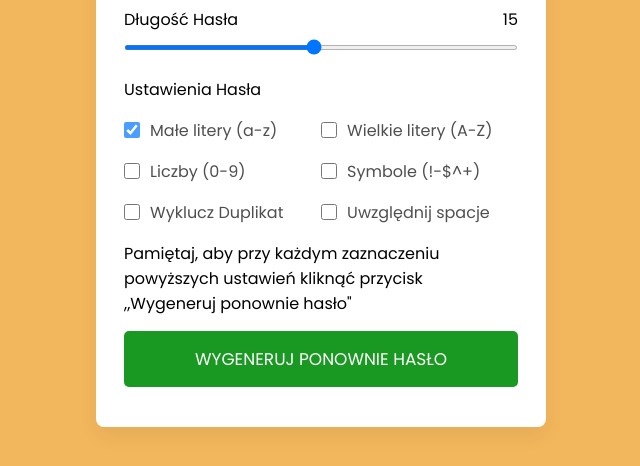
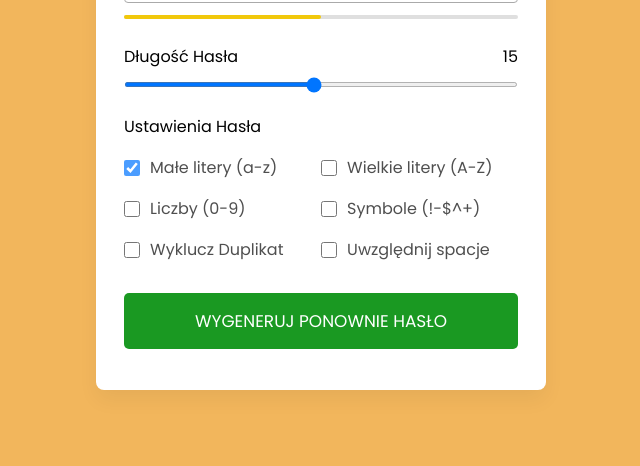
Before and after one commit to damisiak55/puzzle, a plain HTML site: page generatorhasła/index.html in a window 1280 px wide. Shown: the part 272-738 px from the top of the page, without its empty margins (319-959 px from the left). Drawn offline with nearby package versions, Linux system fonts and the light colour scheme.

Commit message:
Update index.html

```diff
--- a/generatorhasła/index.html
+++ b/generatorhasła/index.html
@@ -3,7 +3,7 @@
 <html lang="pl" dir="ltr">
   <head>
     <meta charset="utf-8">
-    <title>Geneator Haseł | Damisiak</title>
+    <title>Bezpieczny Generator Haseł</title>
     <link rel="stylesheet" href="style.css">
     <meta name="viewport" content="width=device-width, initial-scale=1.0">
     <!-- Google Icon Link for Icons -->
@@ -53,7 +53,6 @@
               <input type="checkbox" id="spaces">
               <label for="spaces">Uwzględnij spacje</label>
             </li>
-            <h>Pamiętaj, aby przy każdym zaznaczeniu powyższych ustawień kliknąć przycisk ,,Wygeneruj ponownie hasło"</h>
           </ul>
         </div>
         <button class="generate-btn">Wygeneruj ponownie hasło</button>
```
